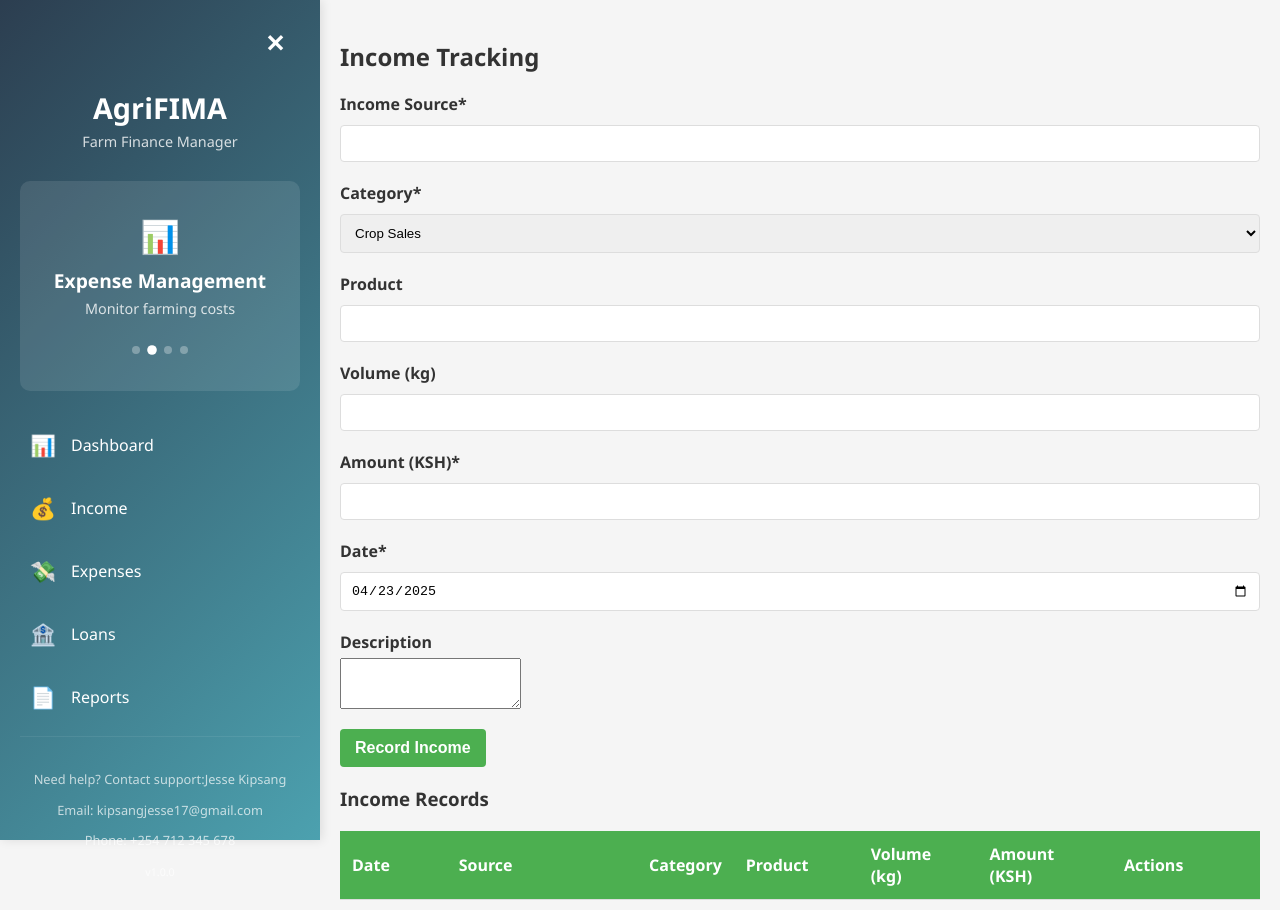
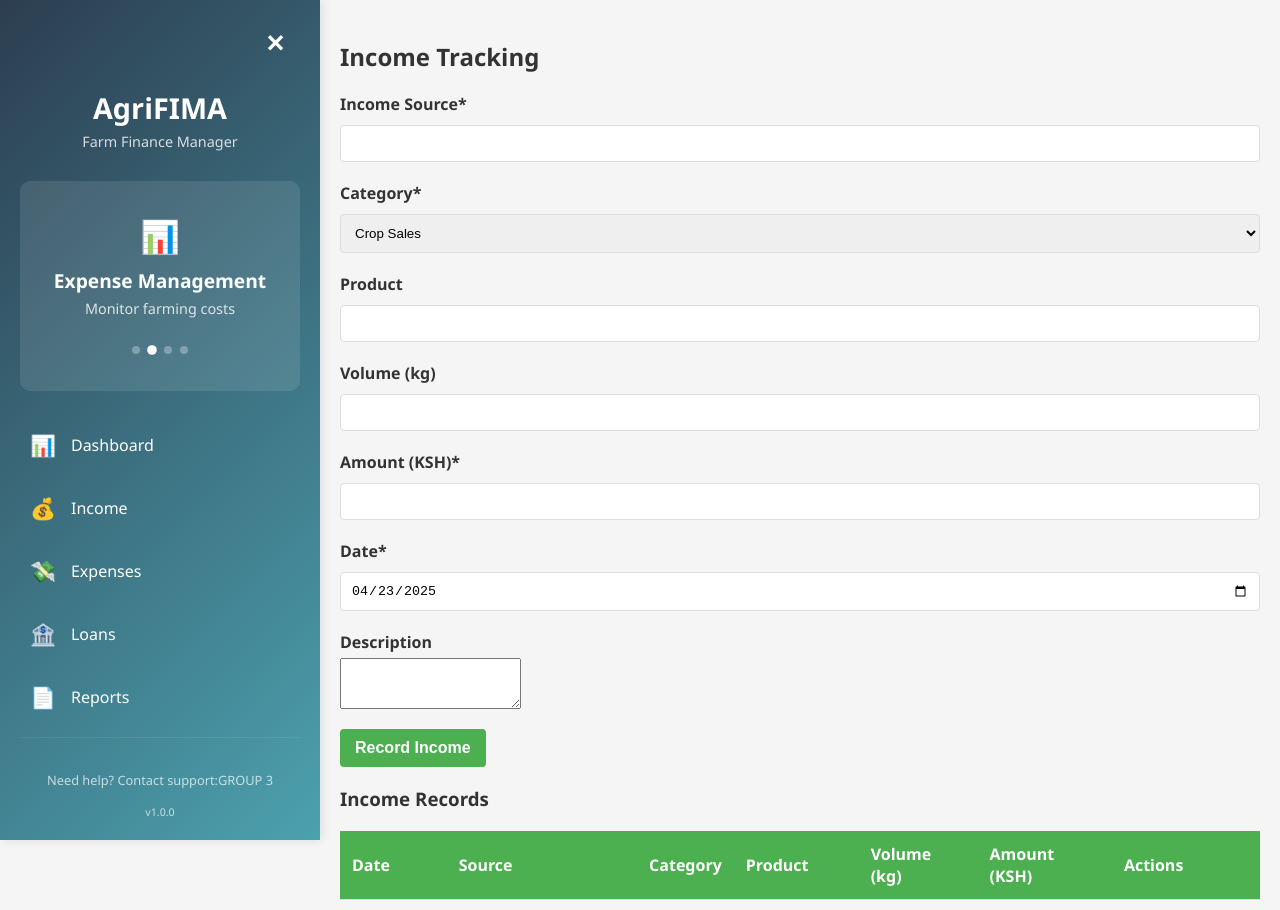
Before and after one commit to kipDstar/AgriFiMa-, a React (Create React App) app: page /income in a window 1280 px wide. Shown: the top 910 px of the page. Built offline with nearby package versions, Linux system fonts and the light colour scheme; data requests are answered from the project's data file; the HTML template or start-up script is replaced by a standard one.

Commit message:
help page

```diff
--- a/src/components/dashboard/Dashboard.css
+++ b/src/components/dashboard/Dashboard.css
@@ -8,7 +8,7 @@
   .dashboard-content {
     flex: 1;
     padding: 30px;
-    margin-left: 280px; /* Match nav width */
+    margin-left: 280px;
   }
 
   .dashboard-header {
--- a/src/shared/Navigation.jsx
+++ b/src/shared/Navigation.jsx
@@ -114,9 +114,7 @@ const Navigation = () => {
 
       {!isCollapsed && (
         <div className="nav-footer">
-          <p>Need help? Contact support:Jesse Kipsang</p>
-          <p>Email: kipsangjesse17@gmail.com</p>
-          <p>Phone: +254 712 345 678</p>
+          <p>Need help? Contact support:GROUP 3</p>
           <small>v1.0.0</small>
         </div>
       )}
```
